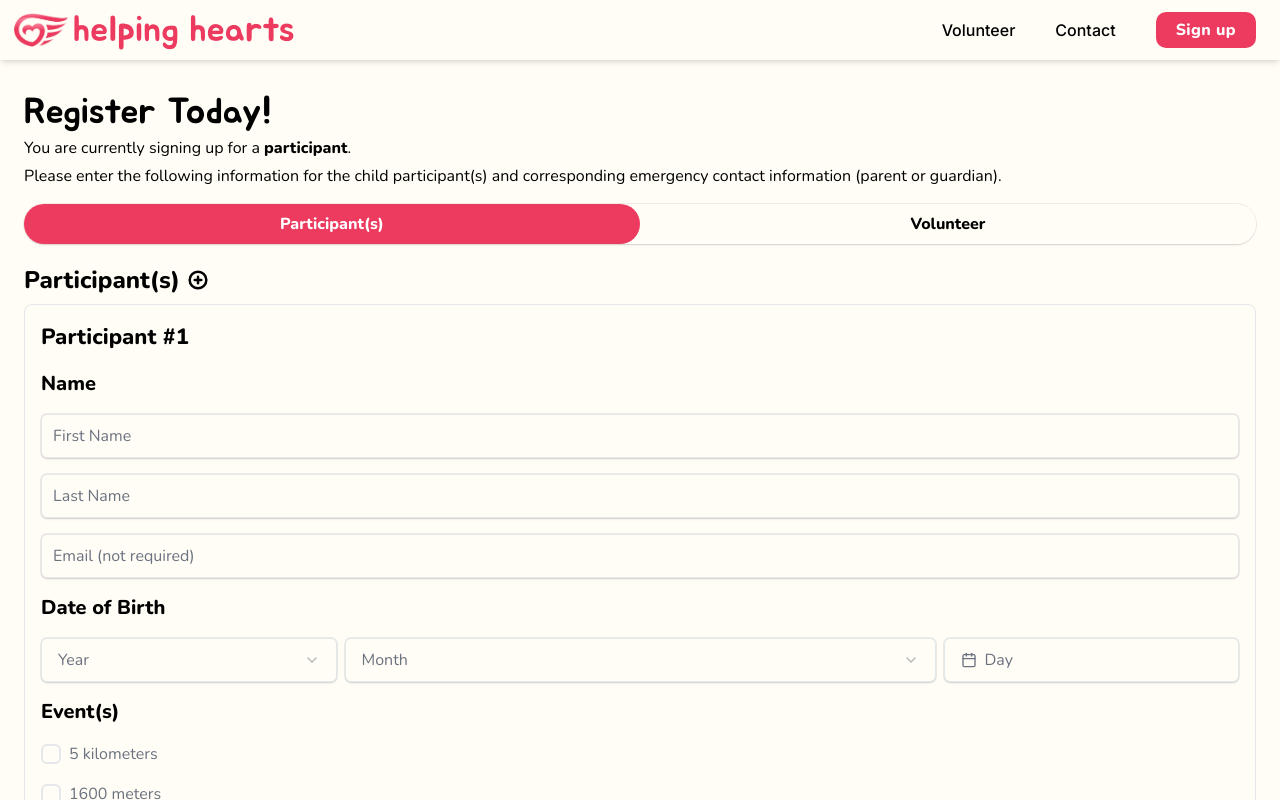
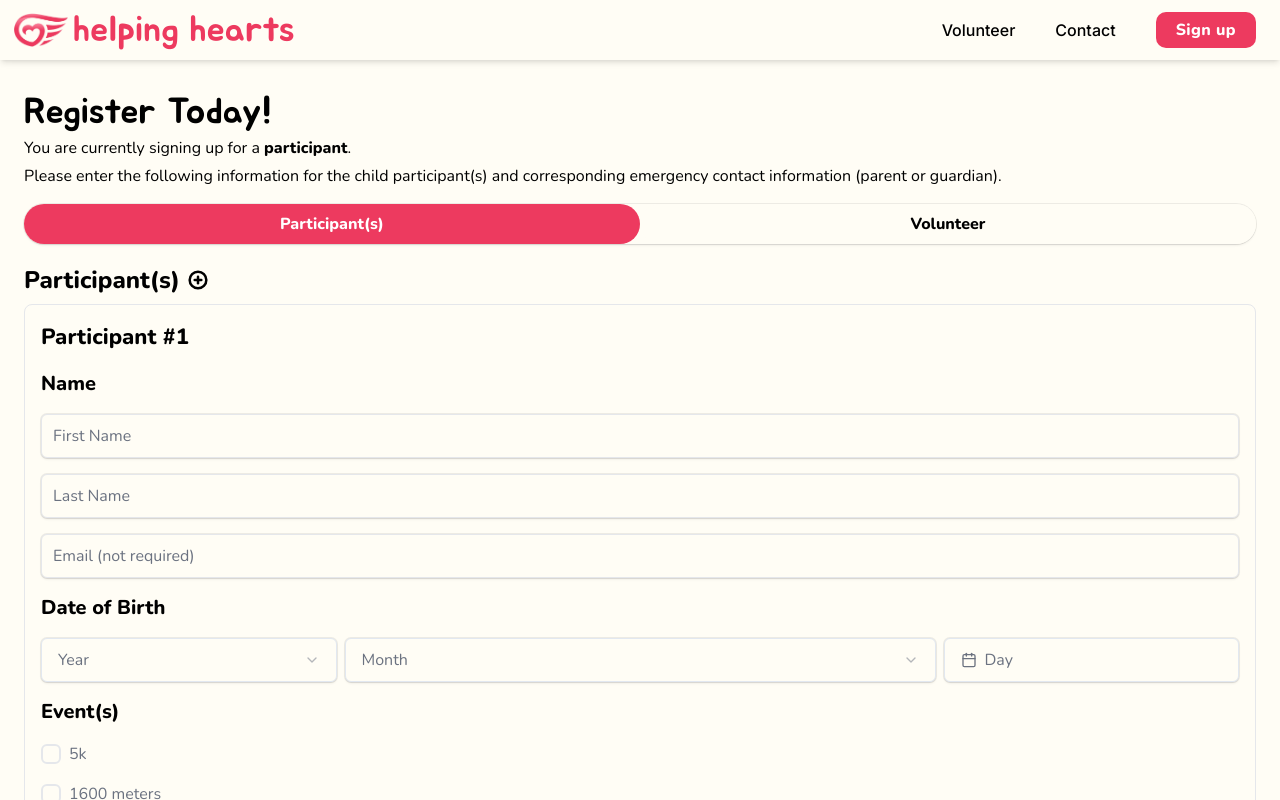
Before and after one commit to TristanMarston/helping-hearts, a Next.js app: page /signup in a window 1280 px wide. Shown: the top 800 px of the page. Built offline with nearby package versions, Linux system fonts and the light colour scheme.

Commit message:
remove console logs & checking for event input

```diff
--- a/src/_components/Drawer.tsx
+++ b/src/_components/Drawer.tsx
@@ -23,7 +23,6 @@ const links: LinksArray[] = [
 export default function DrawerMenu() {
     const scrollToContactUs = (e: React.MouseEvent<HTMLButtonElement, MouseEvent>) => {
         setTimeout(() => {
-            console.log('scroll down');
             e.preventDefault();
             const targetElement = document.getElementById('contact-us');
             if (targetElement) {
--- a/src/_components/LinkOptions.tsx
+++ b/src/_components/LinkOptions.tsx
@@ -33,7 +33,6 @@ const callsToAction: ActionsArray[] = [
 
 const LinkOptions = () => {
     const scrollToContactUs = (e: React.MouseEvent<HTMLAnchorElement, MouseEvent>) => {
-        console.log('scroll down');
         e.preventDefault();
         const targetElement = document.getElementById('contact-us');
         if (targetElement) {
--- a/src/app/signup/_components/ParticipantSignUp.tsx
+++ b/src/app/signup/_components/ParticipantSignUp.tsx
@@ -94,7 +94,6 @@ const ParticipantSignUp = () => {
     let blockSubmitHandle: number = 0;
 
     async function handleSubmit() {
-        console.log('on submit fn');
         if (blockSubmitHandle == 0) {
             blockSubmitHandle++;
 
@@ -106,6 +105,7 @@ const ParticipantSignUp = () => {
                     participant.birthYear.trim() != '' &&
                     participant.birthMonth.trim() != '' &&
                     participant.birthDay.trim() != '' &&
+                    participant.events.some((event) => event.isSelected) &&
                     participant.gradeLevel.trim() != '' &&
                     participant.isParent == false;
             });
@@ -300,7 +300,7 @@ const ParticipantForm = ({ isParent, updateState, setUpdateState, deleteInfoUpda
     const [email, setEmail] = useState<string>('');
     const [phoneNumber, setPhoneNumber] = useState<string>('');
     const [events, setEvents] = useState<Events[]>([
-        { name: '5 kilometers', isSelected: false },
+        { name: '5k', isSelected: false },
         { name: '1600 meters', isSelected: false },
         { name: '400 meters', isSelected: false },
         { name: '100 meters', isSelected: false },
@@ -337,7 +337,7 @@ const ParticipantForm = ({ isParent, updateState, setUpdateState, deleteInfoUpda
         { name: 'birthDay', label: 'Day' },
     ];
 
-    const eventsMapArray: string[] = ['5 kilometers', '1600 meters', '400 meters', '100 meters', 'high jump', 'long jump'];
+    const eventsMapArray: string[] = ['5k', '1600 meters', '400 meters', '100 meters', 'high jump', 'long jump'];
 
     const onSubmit = (values: z.infer<typeof ParticipantSchema>) => {};
 
@@ -353,8 +353,6 @@ const ParticipantForm = ({ isParent, updateState, setUpdateState, deleteInfoUpda
 
     useEffect(() => {
         if (updateState == 5) {
-            console.log('updated state');
-
             let data: ParticipantFields | ParentFields;
             if (!isParent) {
                 data = {
--- a/src/app/signup/_components/VolunteerSignUp.tsx
+++ b/src/app/signup/_components/VolunteerSignUp.tsx
@@ -141,10 +141,6 @@ const VolunteerSignUp = () => {
         }
     }, [date]);
 
-    useEffect(() => {
-        console.log(birthMonth);
-    }, [birthMonth]);
-
     return (
         <>
             <div>
```
